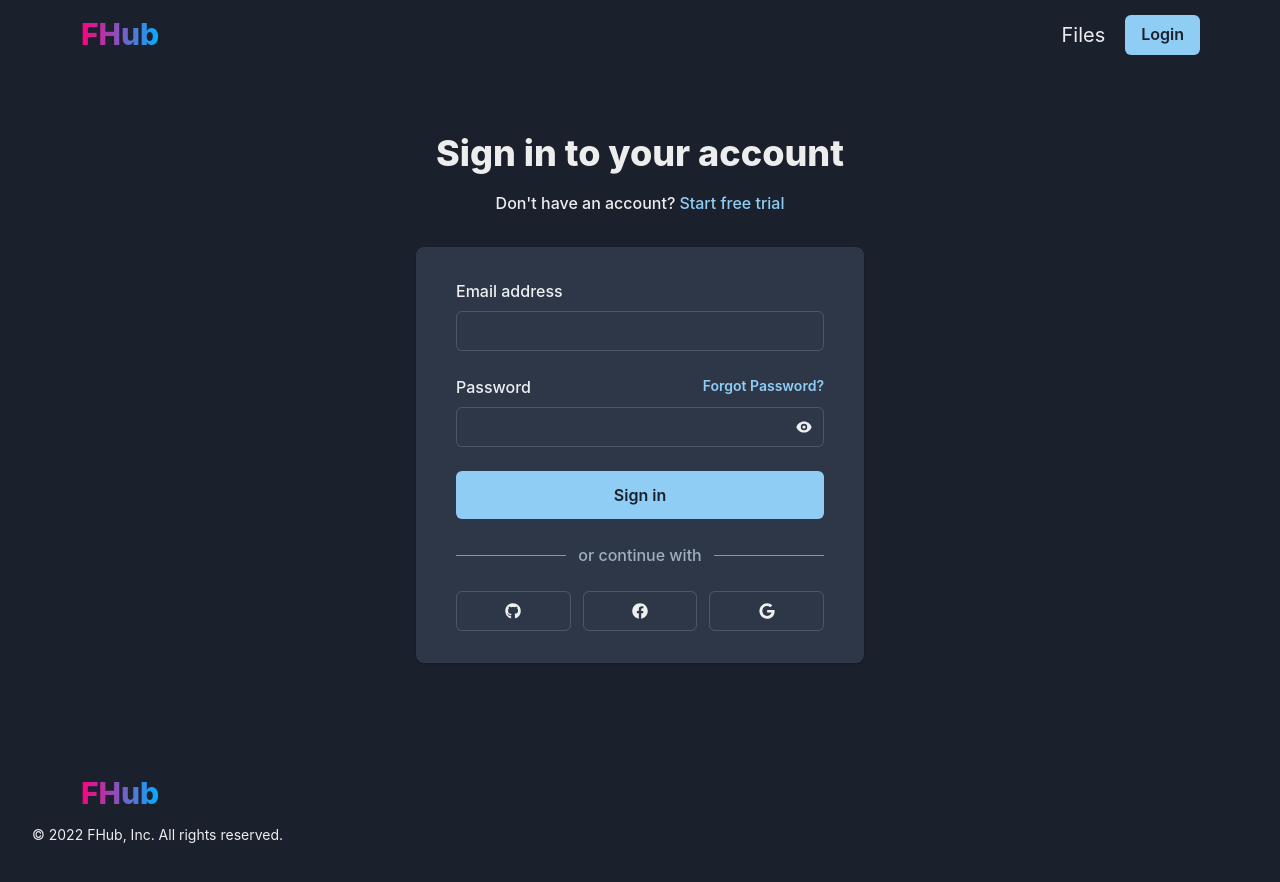
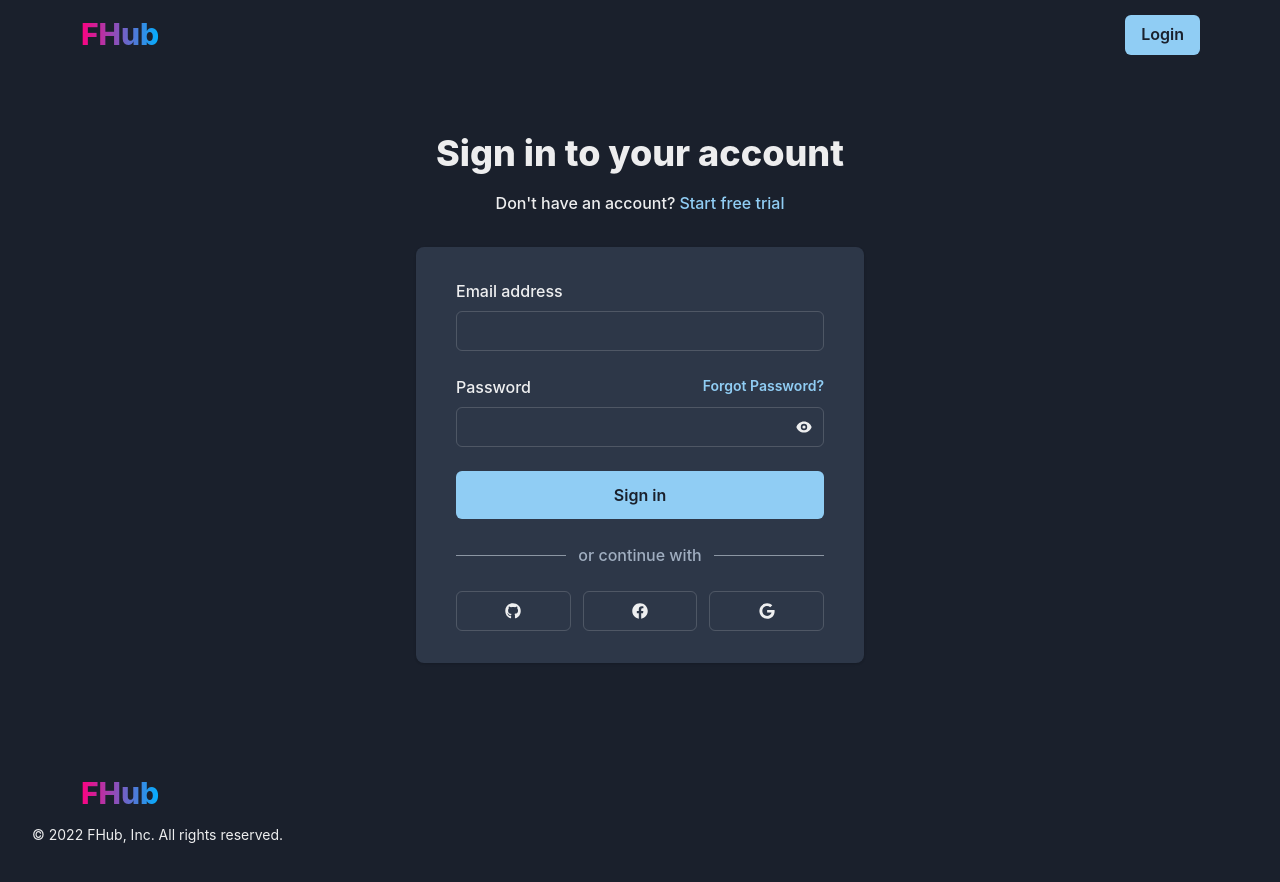
Before and after one commit to akazwz/fhub-website, a Next.js app: page /login in a window 1280 px wide. Shown: the top 882 px of the page. Built offline with nearby package versions, Linux system fonts and the light colour scheme; some icons are missing.

Commit message:
add dashboard

```diff
--- a/src/components/layout/header/index.tsx
+++ b/src/components/layout/header/index.tsx
@@ -28,11 +28,11 @@ export const HeaderContent = () => {
       <HStack>
         <Logo/>
         <Spacer/>
-        <Link href={'/files'}>
+        {/*<Link href={'/files'}>
           <Text fontSize={20} ml={3} mr={3}>
             Files
           </Text>
-        </Link>
+        </Link>*/}
         <Button
           colorScheme="blue"
           variant={useAuthValue('outline', 'solid')}
--- a/src/components/login/LoginForm.tsx
+++ b/src/components/login/LoginForm.tsx
@@ -41,7 +41,7 @@ export const LoginForm = (props: HTMLChakraProps<'form'>) => {
         // your login logic here
         console.log(email + ':' + password)
         login(email + password)
-        router.push('/account', '/account', { locale: router.locale }).then()
+        router.push('/dashboard', '/dashboard', { locale: router.locale }).then()
       }}
       {...props}
     >
```
Also changed, not shown: pages/dashboard.tsx (added, +9 -0 lines).
